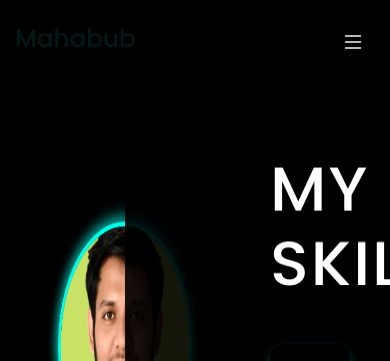
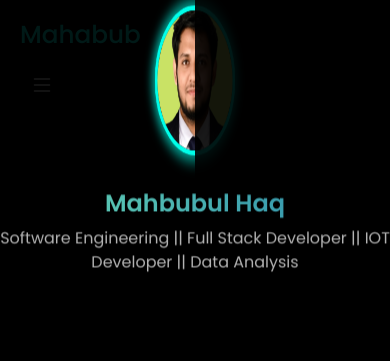
Before and after one commit to Mahbublhaq/Mahbubul_Haq, a Flask app: page /skill in a window 390 px wide; the page is wider, and only the part inside the window is pictured. Shown: the top 361 px of that part. Run offline with Flask 3, Linux system fonts and the light colour scheme.

Commit message:
First Commit

```diff
--- a/templates/skill.html
+++ b/templates/skill.html
@@ -5,9 +5,7 @@
     <meta name="viewport" content="width=device-width, initial-scale=1.0">
     <title>Mahbubul_Haq Skill</title>
     <link href="https://fonts.googleapis.com/css2?family=Poppins:wght@300;400;500;600&display=swap" rel="stylesheet">
-    <!-- Bootstrap CSS -->
     <link href="https://cdn.jsdelivr.net/npm/bootstrap@5.3.0/dist/css/bootstrap.min.css" rel="stylesheet">
-    <!-- Bootstrap Icons -->
     <link href="https://cdn.jsdelivr.net/npm/bootstrap-icons/font/bootstrap-icons.css" rel="stylesheet">
     <style>
         body {
@@ -33,9 +31,6 @@
             box-shadow: 0 4px 8px rgba(0, 0, 0, 0.3);
         }
 
-
-
-
         .menu-bar ul {
             list-style-type: none;
             margin: 0;
@@ -58,7 +53,6 @@
             align-items: center;
             gap: 8px;
             transition: color 0.3s, transform 0.3s;
-            perspective: 1000px;
         }
 
         .menu-bar ul li a:hover {
@@ -66,7 +60,6 @@
             transform: rotateX(15deg);
         }
 
-        /* State line under menu items */
         .menu-bar ul li::after {
             content: '';
             position: absolute;
@@ -248,41 +241,57 @@
             padding: 10px;
         }
 
+        /* Responsive Design */
         @media (max-width: 768px) {
             .menu-bar {
-                flex-direction: row;
-                justify-content: space-between;
-                background-color: rgba(0, 0, 0, 0.9);
+                flex-direction: column;
+                align-items: flex-start;
+                padding: 20px;
+
+            }
+
+            .menu-bar ul {
+                flex-direction: column;
+                width: 100%;
+                display: none; /* Hide menu items initially */
+
+            }
+
+            .menu-bar ul.show {
+                display: flex;
             }
 
             .hamburger-menu {
-                display: block; /* Show the hamburger icon on mobile */
+                display: block;
             }
 
-            #menu-items {
-                display: none; /* Hide the menu items by default */
+            .sidebar-photo {
+                width: 100%;
+                height: auto;
+                position: relative;
+                box-shadow: none;
                 flex-direction: column;
-                width: 100%;
-                text-align: center;
-                background-color: rgba(0, 0, 0, 0.9);
-                position: absolute;
-                top: 60px;
-                left: 0;
-                padding: 10px 0;
-                margin-left:40%;
+                align-items: center;
             }
 
-            #menu-items.show {
-                display: flex; /* Show menu items when .show is added */
+            .sidebar-photo img {
+                width: 150px;
+                height: 150px;
             }
 
-            #menu-items li {
-                margin: 10px 0;
+            .skills {
+                margin-left: 0;
+                padding: 80px 20px 50px;
+            }
+
+            .skills h2 {
+                font-size: 24px;
+            }
+
+            .skill-item {
+                width: 150px;
             }
         }
-
-
-
     </style>
 </head>
 <body>
@@ -314,7 +323,7 @@
             background-image: linear-gradient(to right, rgb(105, 218, 182), rgb(41, 135, 172));
             -webkit-background-clip: text;
             color: transparent;">Mahbubul Haq</div>
-            <div class="title">Software Engineering || Full Stack Devloper || IOT Devloper || Data Analysis </div>
+            <div class="title">Software Engineering || Full Stack Developer || IOT Developer || Data Analysis </div>
         </div>
     </div>
 
@@ -322,6 +331,7 @@
     <section class="skills" id="skills">
         <h2 style="font-size: 64px;">MY Skills</h2>
         <div class="skills-container">
+            <!-- Skill Items -->
             <div class="skill-item">
                 <img src="https://img.icons8.com/color/100/000000/html-5.png" alt="HTML Icon">
                 <div class="circle">80%</div>
@@ -344,7 +354,7 @@
                 <img src="https://img.icons8.com/color/100/000000/python.png" alt="Python Icon">
                 <div class="circle">67%</div>
                 <h3>Python</h3>
-                <p>Dajango for Web Devlopment and Data Analysis with Microsoft Power Bi</p>
+                <p>Django,Flask for Web Development and Data Analysis with Microsoft Power BI</p>
             </div>
             <div class="skill-item">
                 <img src="https://img.icons8.com/color/100/000000/mysql.png" alt="MySQL Icon">
@@ -385,14 +395,12 @@
         </div>
     </section>
 
-    <!-- Bootstrap JS (for animations) -->
     <script src="https://cdn.jsdelivr.net/npm/bootstrap@5.3.0/dist/js/bootstrap.bundle.min.js"></script>
     <script>
         function toggleMenu() {
             var menu = document.getElementById("menu-items");
             menu.classList.toggle("show");
         }
-
     </script>
 </body>
 </html>
```
